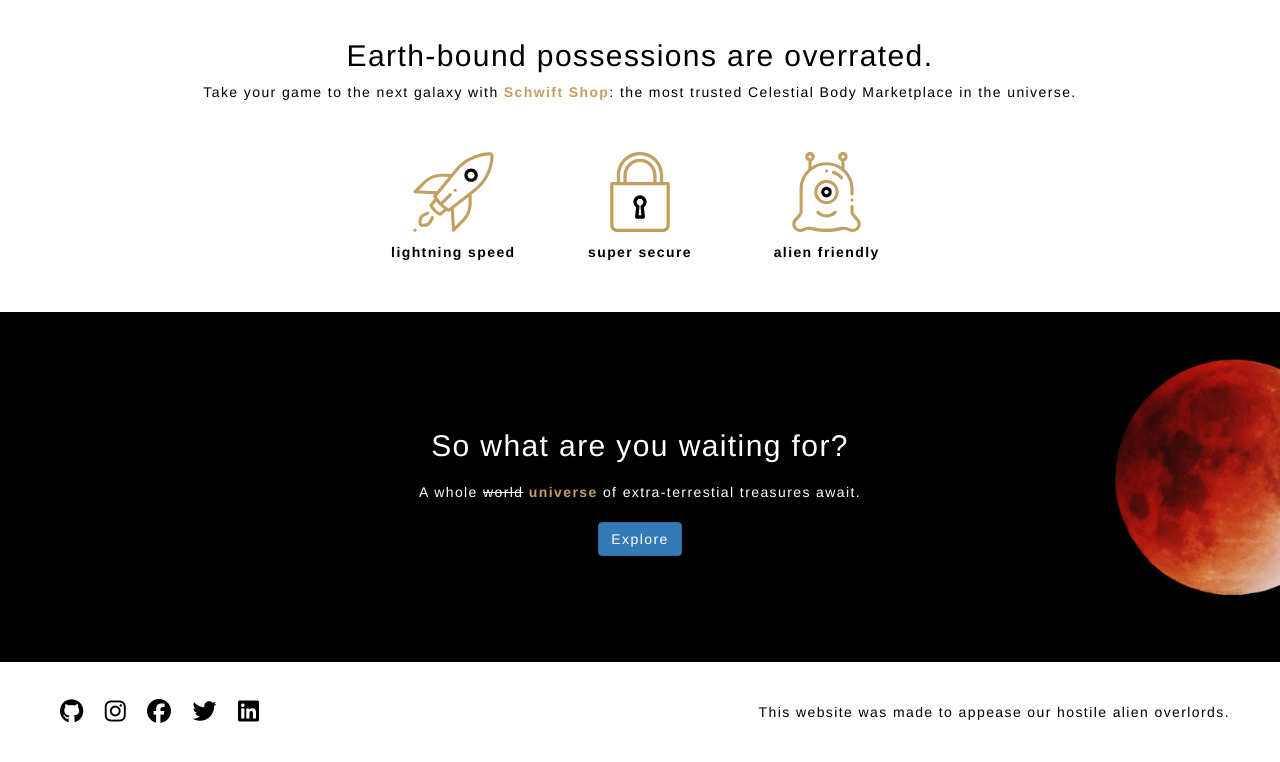
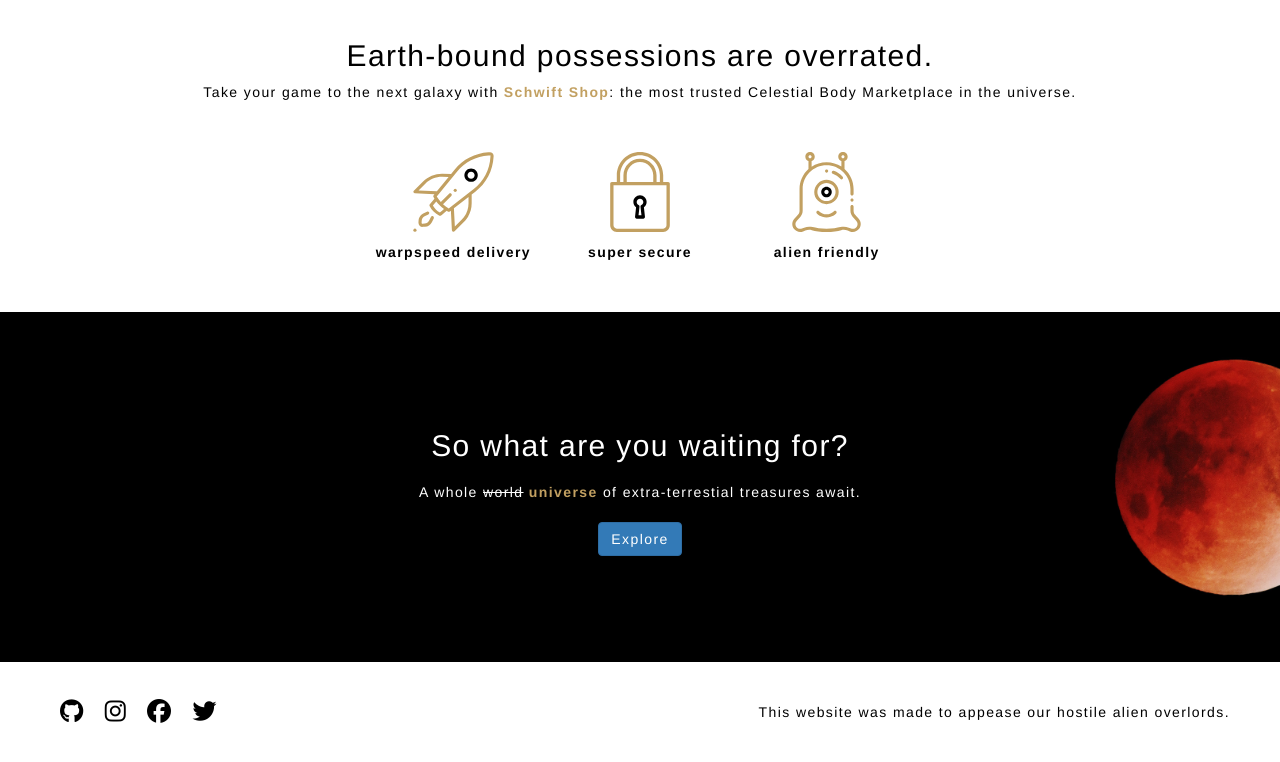
Before and after one commit to sensotape/rails-celestials, a Rails app: page / in a window 1280 px wide. Shown: the part 801-1563 px from the top of the page. Run offline with Rails 7, Linux system fonts and the light colour scheme; style sheets or scripts are compiled from the project's sources; parts of the project's set-up code (start-up, migrations or seed data) failed here and were passed over; some libraries are stand-ins or nearby versions.

Commit message:
minor change to text on homepage

```diff
--- a/app/views/pages/home.html.erb
+++ b/app/views/pages/home.html.erb
@@ -14,7 +14,7 @@
   </p>
   <div class="icon-container secondary-padding flexbox-horizontal">
     <div><%= image_tag "rocket.svg", class: 'icon' %>
-      <p class="bold secondary-padding">lightning speed</p>
+      <p class="bold secondary-padding">warpspeed delivery</p>
     </div>
     <div><%= image_tag "locked.svg", class: 'icon' %>
       <p class="bold secondary-padding">super secure</p>
--- a/app/views/shared/_footer.html.erb
+++ b/app/views/shared/_footer.html.erb
@@ -4,7 +4,6 @@
     <a href="#"><i class="fab fa-instagram"></i></a>
     <a href="#"><i class="fab fa-facebook"></i></a>
     <a href="#"><i class="fab fa-twitter"></i></a>
-    <a href="#"><i class="fab fa-linkedin"></i></a>
   </div>
   <div class="footer-copyright">
     This website was made to appease our hostile alien overlords.
```
